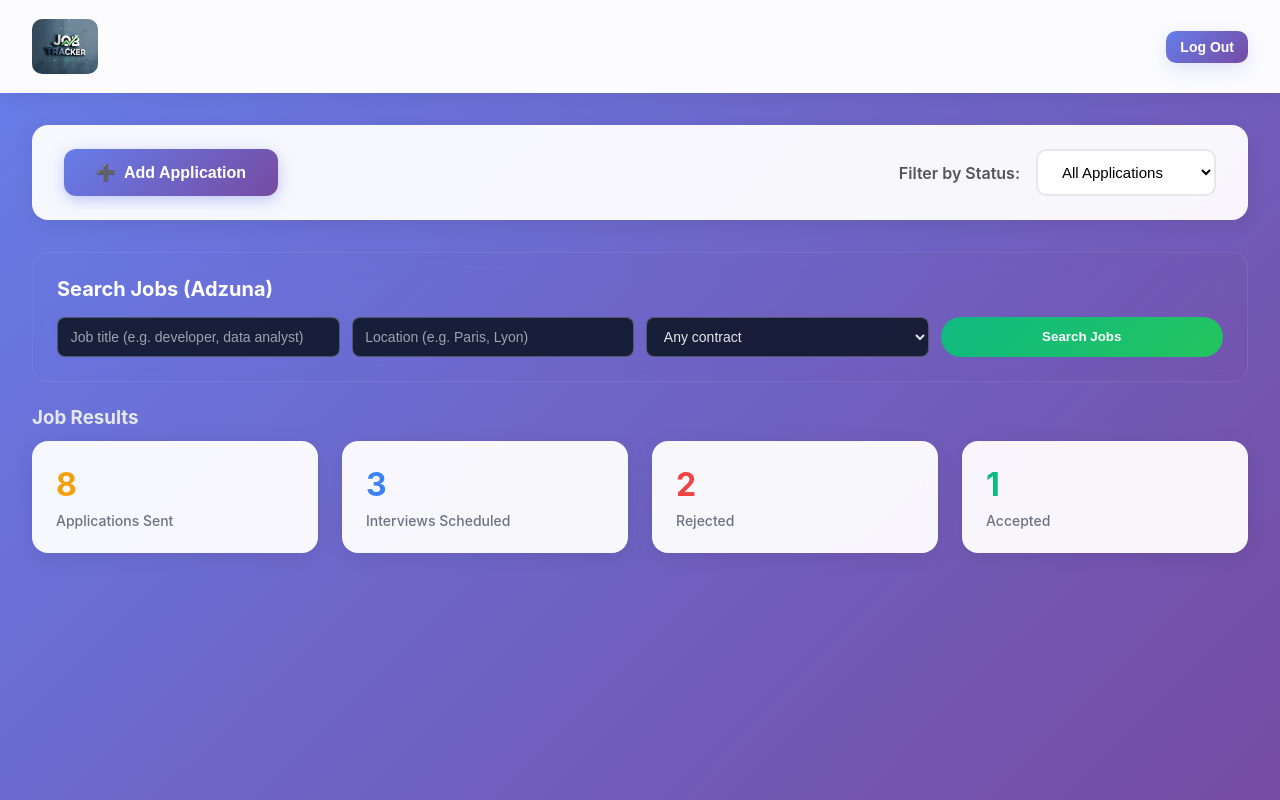
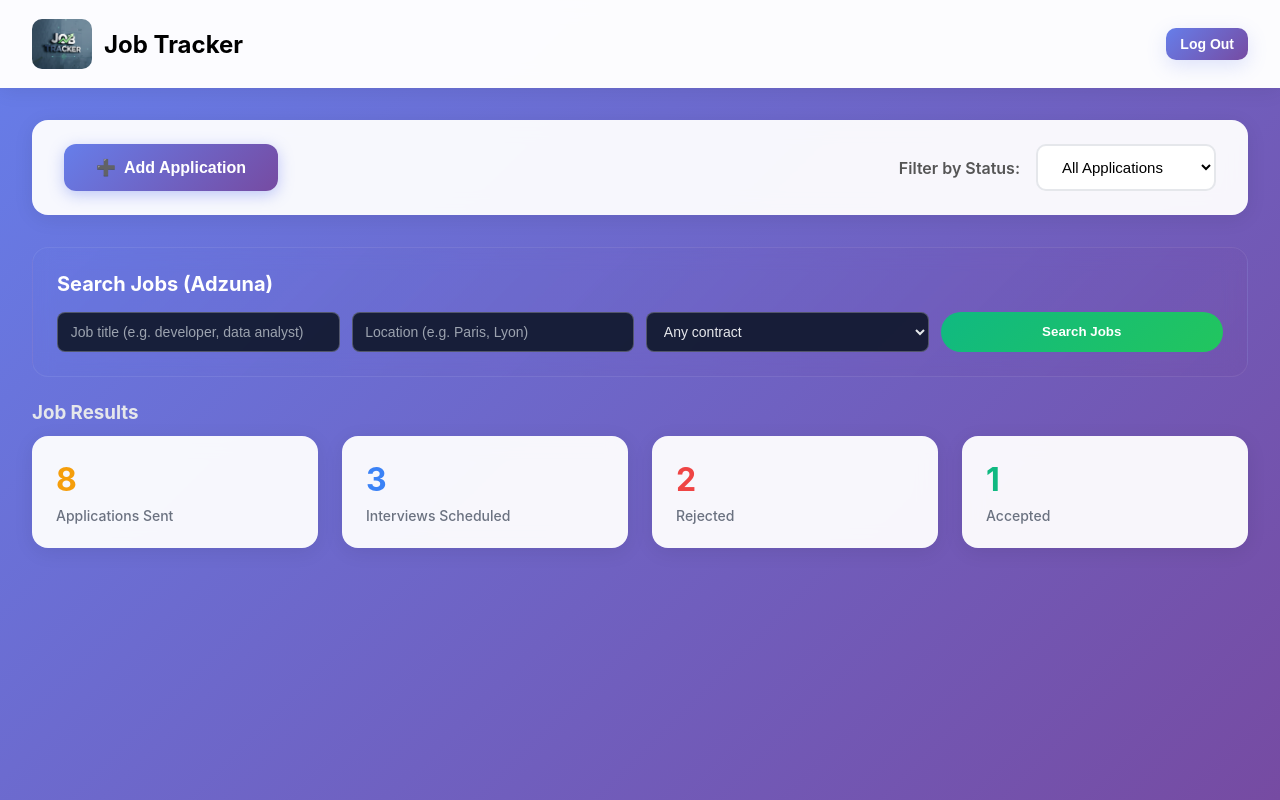
Before and after one commit to elaroussiii/Job-tracker-project, a plain HTML site: page index.html in a window 1280 px wide. Drawn offline with Linux system fonts and the light colour scheme; no server answers; sample sign-in values are in the browser's storage.

Commit message:
Update logo title and adjust logout button spacing; modify logo height for better alignment

```diff
--- a/index.html
+++ b/index.html
@@ -36,9 +36,10 @@
           alt="Application logo"
           class="logo-icon"
         />
+        <h1 class="logo-title">Job Tracker</h1>
         <!-- Titre supprimé intentionnellement -->
       </div>
-        <button id="logout-button" class="btn-logout">Log Out</button>
+        <button id="logout-button" class="btn-logout">Log  Out</button>
       </div>
     </nav>
 
--- a/style.css
+++ b/style.css
@@ -33,7 +33,7 @@ body {
 
 /* Agrandissement du logo pour correspondre à la hauteur du bouton */
 .logo-icon {
-  height: 55px;
+  height: 50px;
   width: auto;
   border-radius: 10px;
   object-fit: cover;
```
